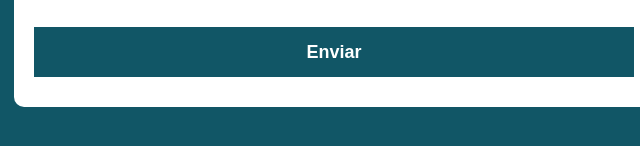
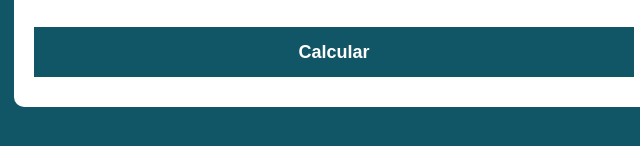
Before and after one commit to mhaffz/imc-calculator, a plain HTML site: page index.html in a window 1280 px wide. Shown: the part 348-494 px from the top of the page, 306-946 px from the left. Drawn offline with nearby package versions, Linux system fonts and the light colour scheme.

Commit message:
Small Correction in Index.html

```diff
--- a/index.html
+++ b/index.html
@@ -20,7 +20,7 @@
             <label for="altura">Altura:</label>
             <input type="text" name="altura" id="altura">
 
-            <button type="submit">Enviar</button>
+            <button type="submit">Calcular</button>
         </form>
 
         <div id="resultado"></div>
```
